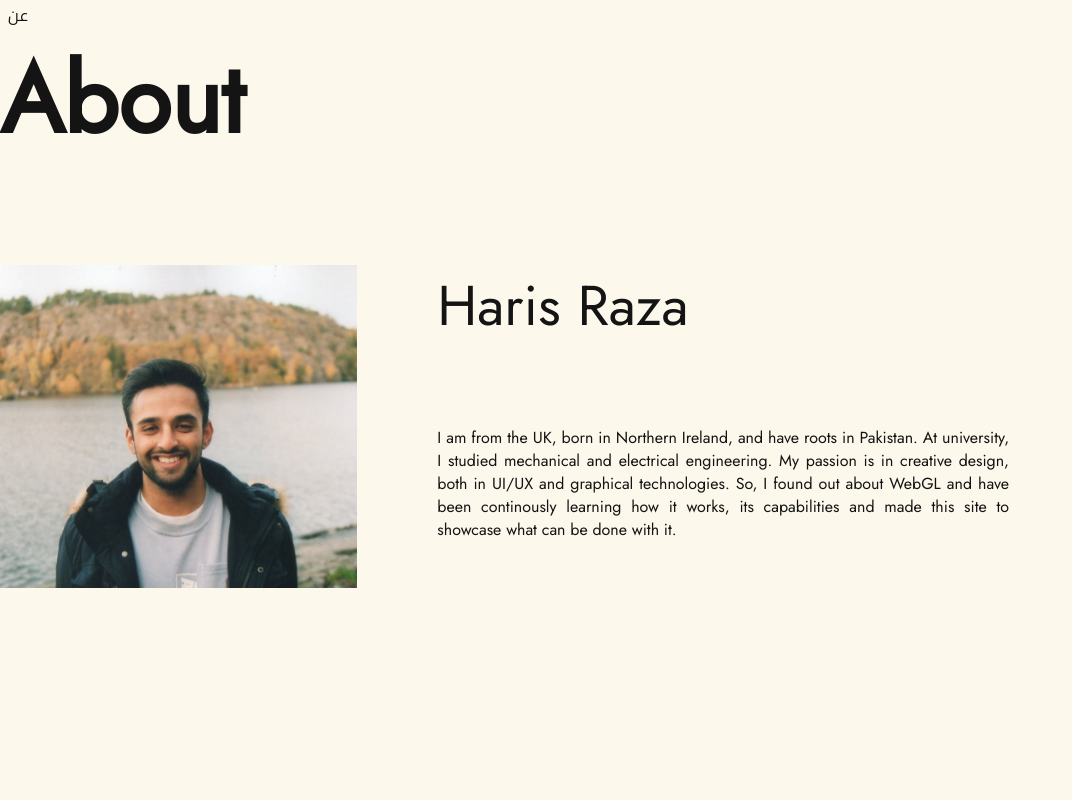
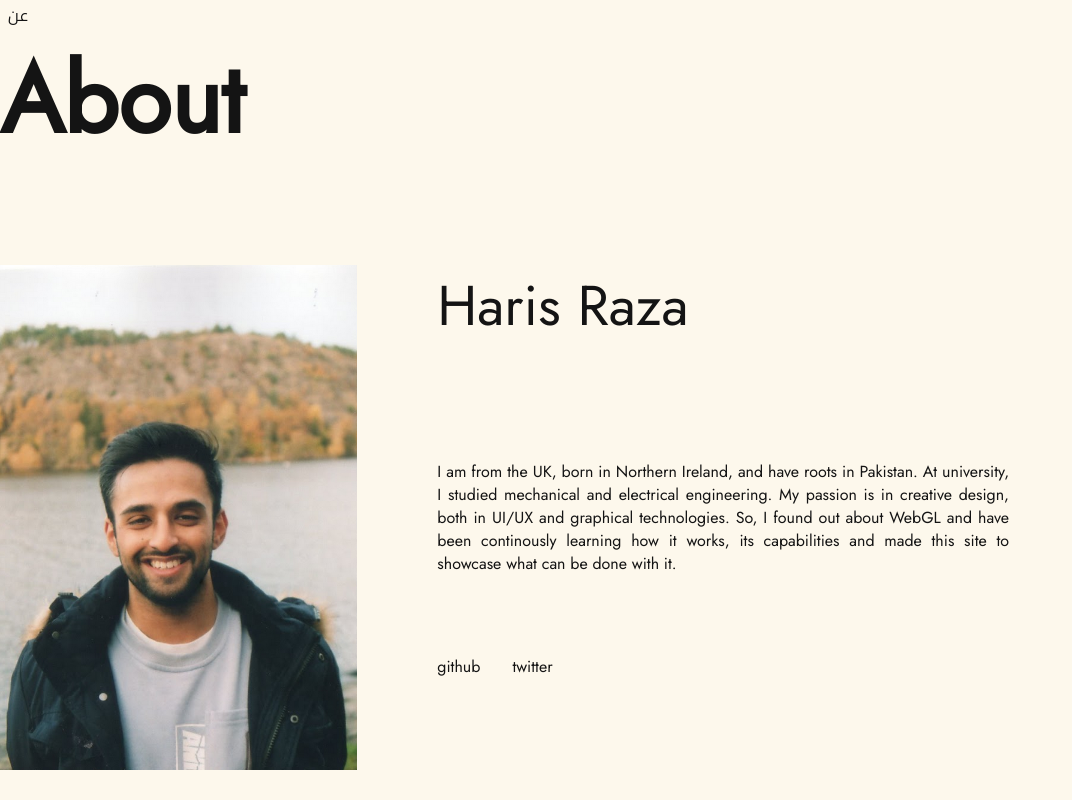
Before and after one commit to roombawulf/personal-site, a Next.js app: page /About in a window 1280 px wide. Shown: the whole page, without its empty margins (0-1072 px from the left). Built offline with nearby package versions, Linux system fonts and the light colour scheme.

Commit message:
add links to about section

```diff
--- a/pages/About.js
+++ b/pages/About.js
@@ -1,5 +1,6 @@
 import { useEffect, useRef } from 'react'
 import Image from 'next/image'
+import Link from 'next/link'
 
 import styles from '../styles/about.module.css'
 import Section from '../components/Section'
@@ -21,6 +22,14 @@ function About(){
                     and have been continously learning how it works, its capabilities and made this site to
                     showcase what can be done with it.
                 </div>
+                <div className={styles.links}>
+                    <a href={'https://github.com/roombawulf'} className={styles.link} target='_blank'>
+                        github
+                    </a>
+                    <a href={'https://twitter.com/roombawulf'} className={styles.link} target='_blank'>
+                        twitter
+                    </a>
+                </div>
                 <div className={styles.picture}>
                     <Image
                     src={'/images/me.png'}
--- a/styles/about.module.css
+++ b/styles/about.module.css
@@ -3,13 +3,15 @@
     grid-template-areas:
         "pic name"
         "pic hero"
+        "pic   links"
     ;
     grid-template-columns: 1fr 2fr;
-    grid-template-rows: 1fr 2fr;
+    grid-template-rows: 1fr 0.5fr 1fr;
     gap: 5rem;
 
     height: 100%;
-    width: 90%;}
+    width: 90%;
+}
 
 .title{
     grid-area: name;
@@ -20,6 +22,23 @@
     grid-area: hero;
     width: 80%;
     text-align: justify;
+}
+
+.links{
+    grid-area: links;
+    display: flex;
+    gap: 2rem;
+}
+
+.link{
+    text-decoration: none;
+    color: rgb(20, 20, 20);
+    transition: color 0.5s;
+    height: fit-content;
+}
+
+.link:hover{
+    color: rgb(255, 64, 89);
 }
 
 .picture{
@@ -44,6 +63,7 @@
         grid-template-areas:
             "name"
             "hero"
+            "links"
             "pic"
         ;
         grid-template-columns: auto;
```
